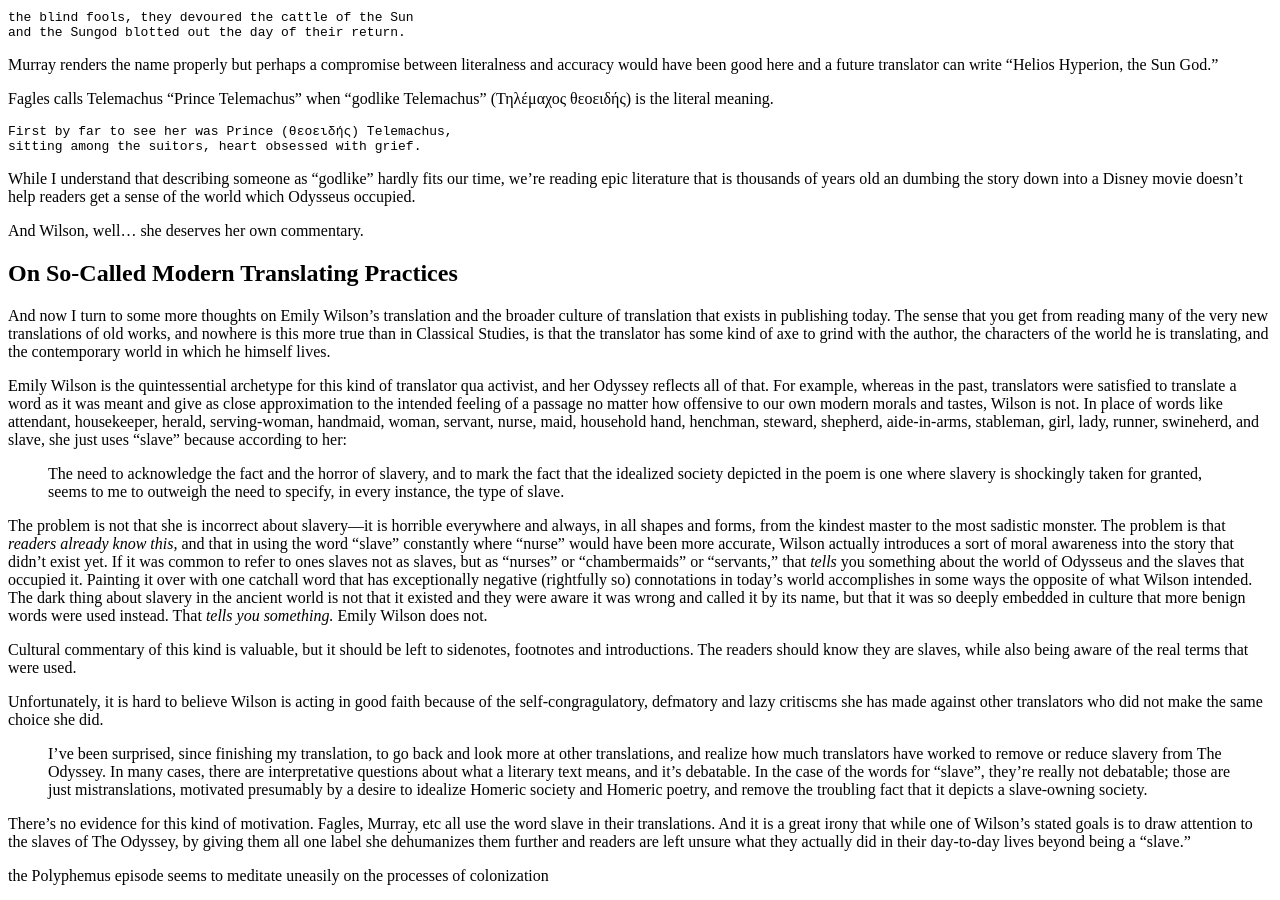
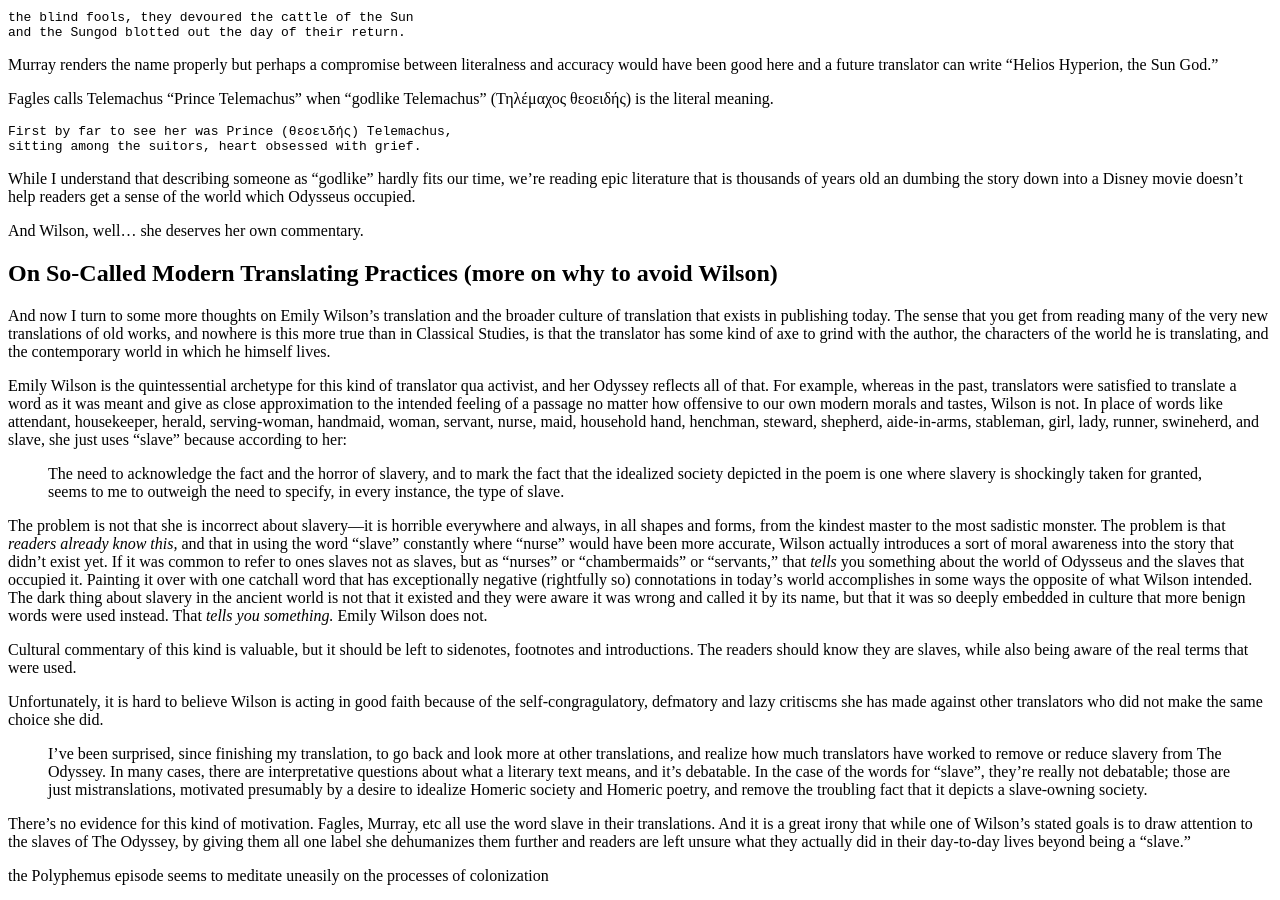
Before and after one commit to derykmakgill/website, a Jekyll site: the page built from odyssey.md, in a window 1280 px wide and 900 px high, scrolled down 1358 px. Built offline with Jekyll 4.4.1, drawn with Linux system fonts in a browser that asks for light colours.

Commit message:
Update odyssey.md

```diff
--- a/odyssey.md
+++ b/odyssey.md
@@ -88,7 +88,7 @@ While I understand that describing someone as "godlike" hardly fits our time, we
 
 And Wilson, well... she deserves her own commentary.
 
-## On So-Called Modern Translating Practices
+## On So-Called Modern Translating Practices (more on why to avoid Wilson)
 
 And now I turn to some more thoughts on Emily Wilson's translation and the broader culture of translation that exists in publishing today. The sense that you get from reading many of the very new translations of old works, and nowhere is this more true than in Classical Studies, is that the translator has some kind of axe to grind with the author, the characters of the world he is translating, and the contemporary world in which he himself lives.
 
```
